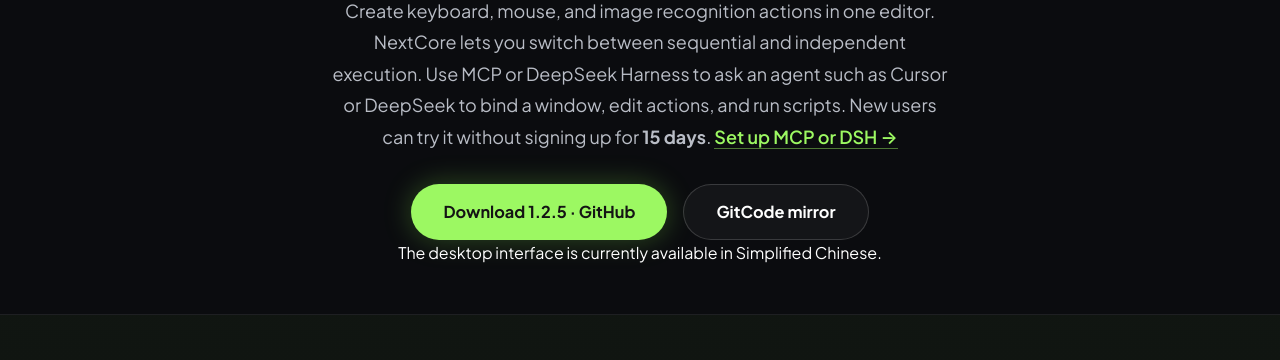
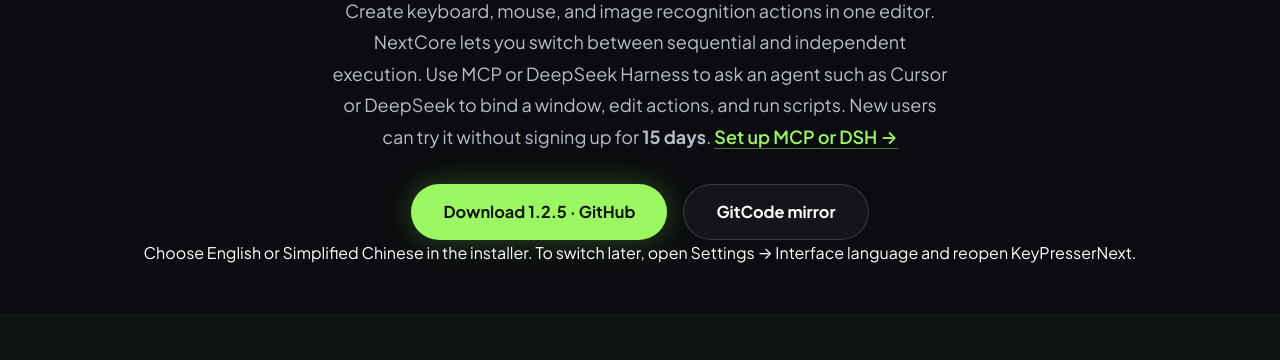
Before and after one commit to FinnWang-CN/KeyPresserNext, a plain HTML site: page en.html in a window 1280 px wide. Shown: the part 373-733 px from the top of the page. Drawn offline with Linux system fonts and the light colour scheme.

Commit message:
Explain how to select the interface language

```diff
--- a/en.html
+++ b/en.html
@@ -1250,7 +1250,7 @@
                 <a class="download-btn primary" href="https://github.com/FinnWang-CN/KeyPresserNext/releases/download/KeyPresserNext1.2.5/KeyPresserNext-1.2.5-setup.exe" target="_blank" rel="noopener noreferrer">Download 1.2.5 · GitHub</a>
                 <a class="download-btn secondary" href="https://gitcode.com/FinnWang/Keypressernext/releases/download/KeyPresserNext1.2.5/KeyPresserNext-1.2.5-setup.exe" target="_blank" rel="noopener noreferrer">GitCode mirror</a>
             </div>
-            <p>The desktop interface is currently available in Simplified Chinese.</p>
+            <p>Choose English or Simplified Chinese in the installer. To switch later, open Settings → Interface language and reopen KeyPresserNext.</p>
         </div>
     </header>
 
```
Also changed, not shown: index.html (+1 -0 lines).
